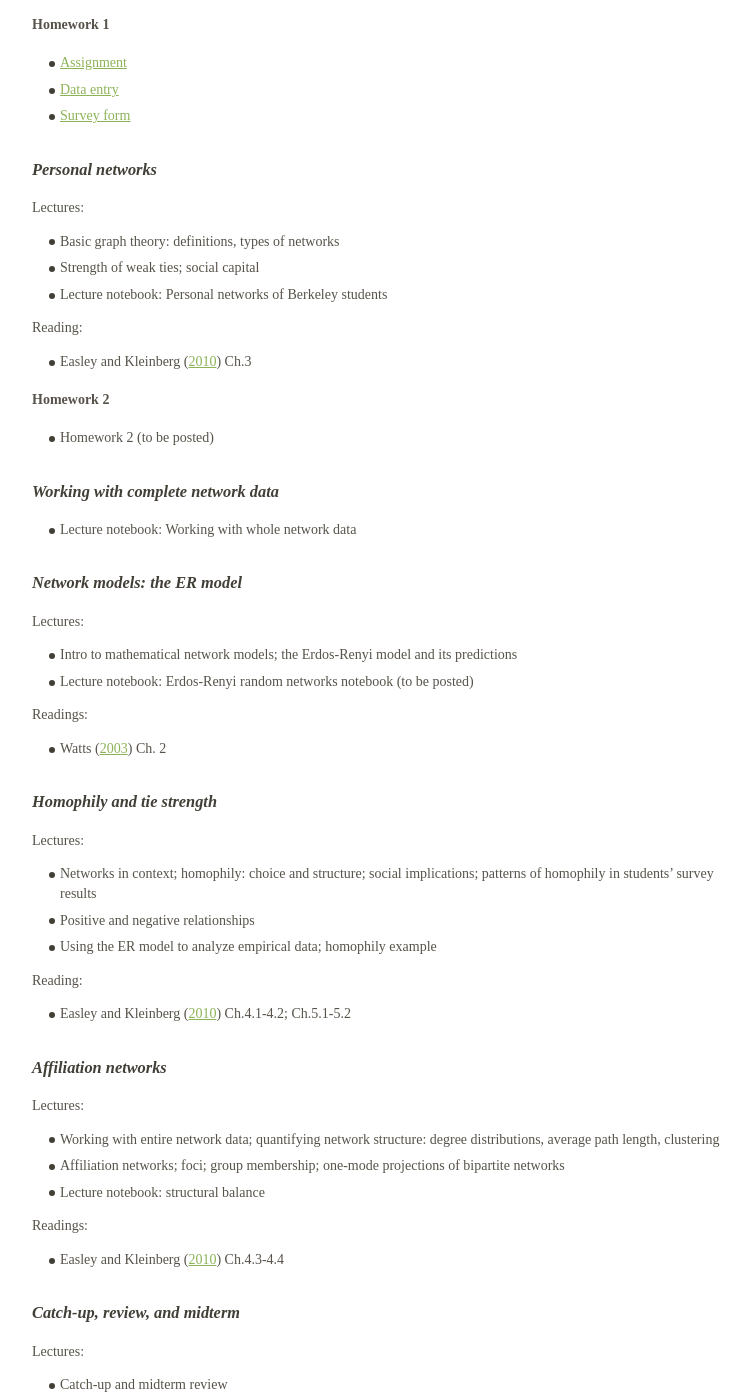
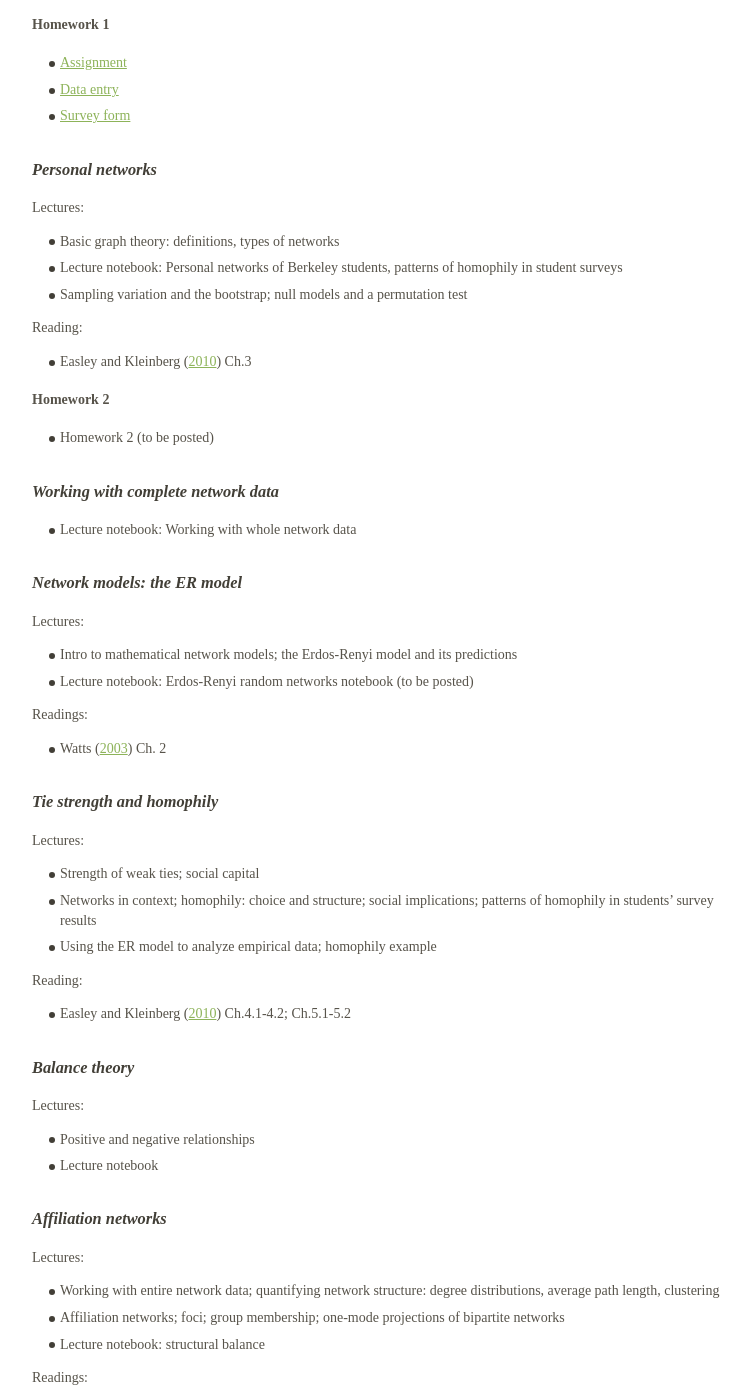
Before and after one commit to dfeehan/dfeehan.github.io, a Jekyll site: the page teaching/2019sp_demog180.html, which Jekyll copies as it is, in a window 1280 px wide and 1400 px high, scrolled down 4627 px. Shown: the whole window, without its empty margins (258-1008 px from the left). Built offline with Jekyll 4.4.1, drawn with Linux system fonts in a browser that asks for light colours.

Commit message:
added lecture titles for this week

```diff
--- a/teaching/2019sp_demog180.html
+++ b/teaching/2019sp_demog180.html
@@ -746,8 +746,8 @@ Final exam: Wednesday, May 15th, 11:30am-2:30pm (location TBD)</p>
 <p>Lectures:</p>
 <ul>
 <li>Basic graph theory: definitions, types of networks</li>
-<li>Strength of weak ties; social capital</li>
-<li>Lecture notebook: Personal networks of Berkeley students</li>
+<li>Lecture notebook: Personal networks of Berkeley students, patterns of homophily in student surveys</li>
+<li>Sampling variation and the bootstrap; null models and a permutation test</li>
 </ul>
 <p>Reading:</p>
 <!--* TODO NEWSPAPER-->
@@ -772,17 +772,23 @@ Final exam: Wednesday, May 15th, 11:30am-2:30pm (location TBD)</p>
 <ul>
 <li><span class="citation" data-cites="watts_six_2003">Watts (<a href="#ref-watts_six_2003">2003</a>)</span> Ch. 2</li>
 </ul>
-<h3 id="sec:homophily">Homophily and tie strength</h3>
+<h3 id="sec:homophily">Tie strength and homophily</h3>
 <p>Lectures:</p>
 <ul>
+<li>Strength of weak ties; social capital</li>
 <li>Networks in context; homophily: choice and structure; social implications; patterns of homophily in students’ survey results</li>
-<li>Positive and negative relationships</li>
 <li>Using the ER model to analyze empirical data; homophily example</li>
 </ul>
 <p>Reading:</p>
 <!--* TODO NEWSPAPER-->
 <ul>
 <li><span class="citation" data-cites="easley_networks_2010">Easley and Kleinberg (<a href="#ref-easley_networks_2010">2010</a>)</span> Ch.4.1-4.2; Ch.5.1-5.2</li>
+</ul>
+<h3 id="sec:balance">Balance theory</h3>
+<p>Lectures:</p>
+<ul>
+<li>Positive and negative relationships</li>
+<li>Lecture notebook</li>
 </ul>
 <h3 id="sec:affiliation">Affiliation networks</h3>
 <p>Lectures:</p>
```
